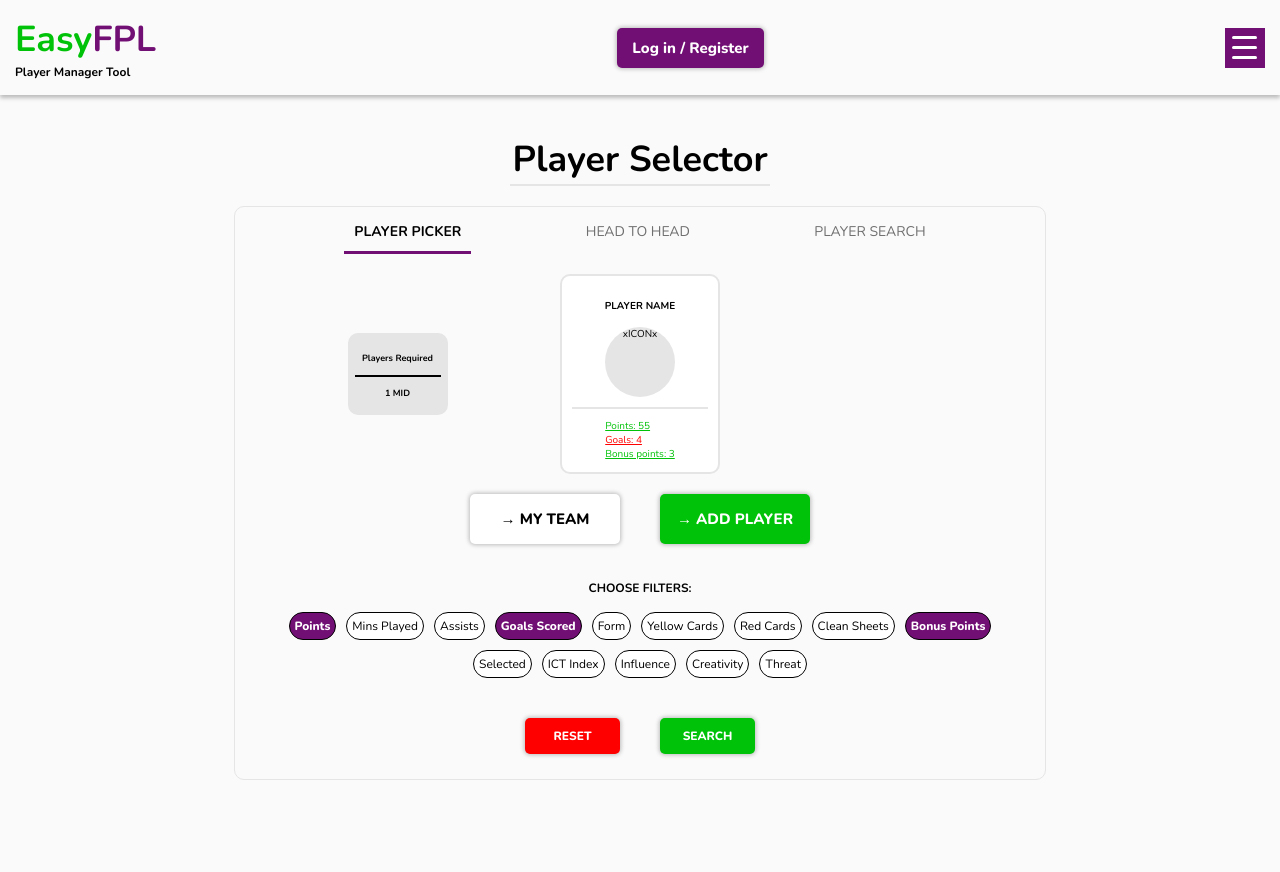
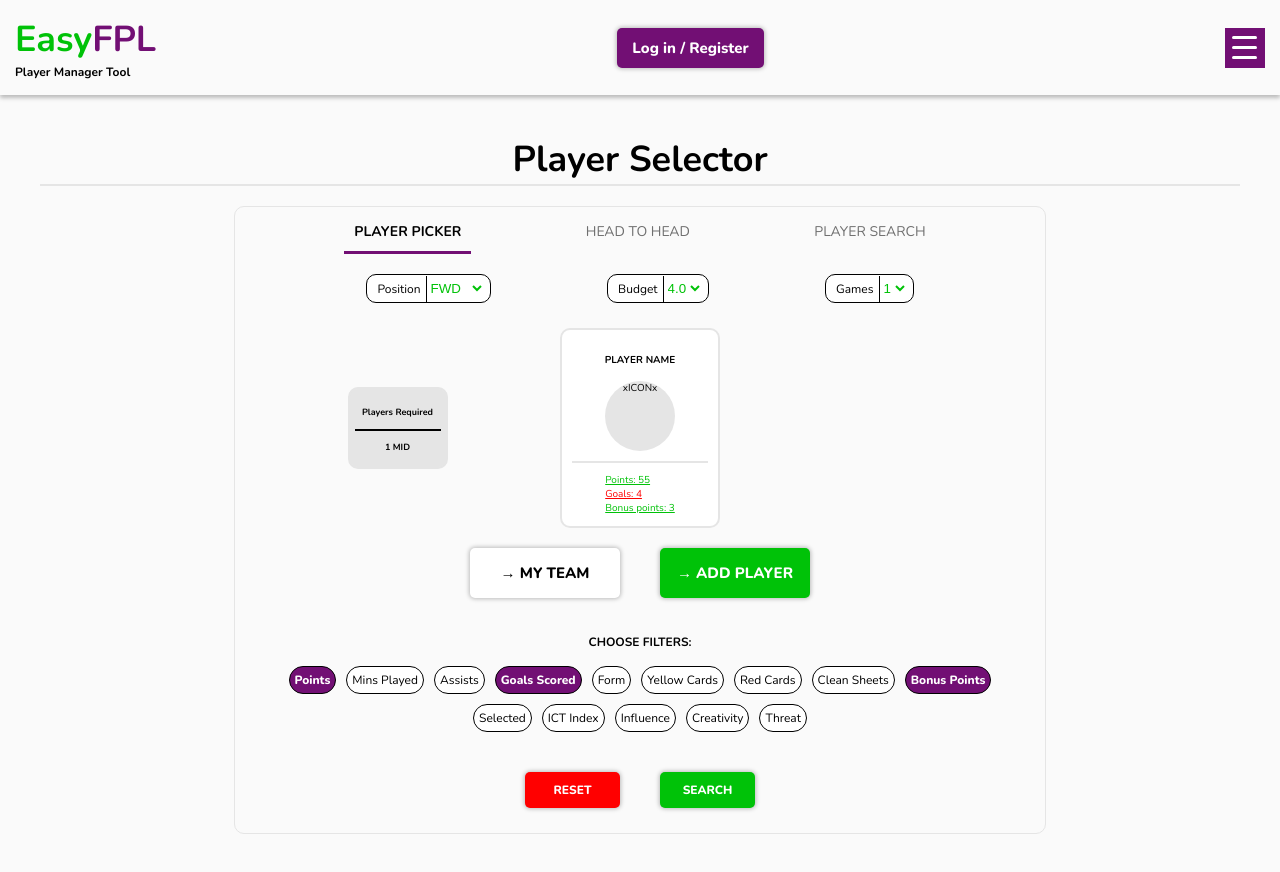
Before and after one commit to maslenm/easyfpl, a React (Create React App) app in the folder client/: page /player-selector in a window 1280 px wide. Before the commit the page ends 820 px from the top, so only its background shows below. Built offline with nearby package versions, Linux system fonts and the light colour scheme.

Commit message:
further additions to playerSelector component. Added select option menus.

```diff
--- a/client/src/components/PlayerSelector.js
+++ b/client/src/components/PlayerSelector.js
@@ -15,6 +15,51 @@ const PlayerSelector = () => (
         <div className="tab-group__tab">PLAYER SEARCH</div>
       </section>
       <section className="tab-content">
+        <div className="option-menus">
+          <div className="option-menu">
+            <label className="option-menus__label" for="position-select">
+              Position
+            </label>
+
+            <select
+              className="option-menus__select"
+              name="position"
+              id="position"
+            >
+              <option value="fwd">fwd</option>
+              <option value="mid">mid</option>
+              <option value="def">def</option>
+              <option value="goal">goal</option>
+            </select>
+          </div>
+
+          <div className="option-menu">
+            <label className="option-menus__label" for="budget-select">
+              Budget
+            </label>
+
+            <select className="option-menus__select" name="budget" id="budget">
+              <option value="4.0">4.0</option>
+              <option value="5.0">5.0</option>
+              <option value="6.0">6.0</option>
+              <option value="7.0">7.0</option>
+            </select>
+          </div>
+
+          <div className="option-menu">
+            <label className="option-menus__label" for="games-select">
+              Games
+            </label>
+
+            <select className="option-menus__select" name="games" id="games">
+              <option value="1">1</option>
+              <option value="2">2</option>
+              <option value="3">3</option>
+              <option value="4">4</option>
+            </select>
+          </div>
+        </div>
+
         <div className="playerCard">
           <header className="playerCard__header">
             <h4>PLAYER NAME</h4>
--- a/client/src/styles/base/_typography.scss
+++ b/client/src/styles/base/_typography.scss
@@ -103,6 +103,15 @@
   }
 }
 
+.option-menus {
+  &__label {
+    font-size: 1.2rem;
+  }
+  &__select {
+    text-transform: uppercase;
+  }
+}
+
 .playerStats {
   &--stat-red {
     color: $color-stat-red;
--- a/client/src/styles/pages/_playerSelector.scss
+++ b/client/src/styles/pages/_playerSelector.scss
@@ -1,8 +1,8 @@
 .player-selector-header {
   grid-row-start: 1;
   grid-row-end: 2;
-  grid-column-start: 5;
-  grid-column-end: 7;
+  grid-column-start: 1;
+  grid-column-end: -1;
   padding: 1rem;
 
   &__title {
@@ -62,10 +62,39 @@
   }
 }
 
+.option-menu {
+  background-color: $color-white;
+  border: 1px solid $color-black;
+  width: fit-content;
+  padding: 0.5rem;
+  margin: 0;
+  border-radius: 10px;
+}
+
+.option-menus {
+  display: flex;
+  grid-row-start: 1;
+  grid-row-end: 2;
+  grid-column-start: 1;
+  grid-column-end: -1;
+  justify-content: space-evenly;
+  padding: 1rem;
+
+  &__label {
+    padding: 0.5rem;
+    border-right: 1px solid $color-black;
+  }
+  &__select {
+    background-color: transparent;
+    color: $color-green-primary;
+    border: none;
+  }
+}
+
 .playerCard {
   box-sizing: border-box;
-  grid-row-start: 1;
-  grid-row-end: 2;
+  grid-row-start: 2;
+  grid-row-end: 3;
   grid-column-start: 2;
   grid-column-end: 4;
   place-self: center;
@@ -110,8 +139,8 @@
 }
 .required-players-info {
   box-sizing: border-box;
-  grid-row-start: 1;
-  grid-row-end: 2;
+  grid-row-start: 2;
+  grid-row-end: 3;
   grid-column-start: 1;
   grid-column-end: 2;
   place-self: center;
```
